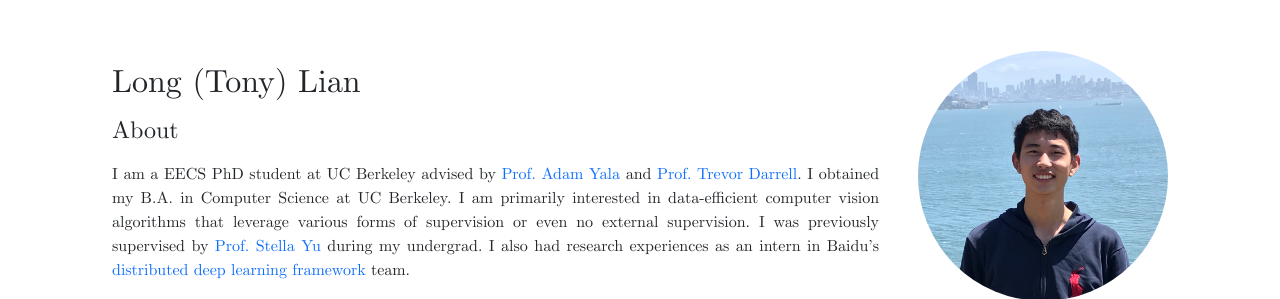
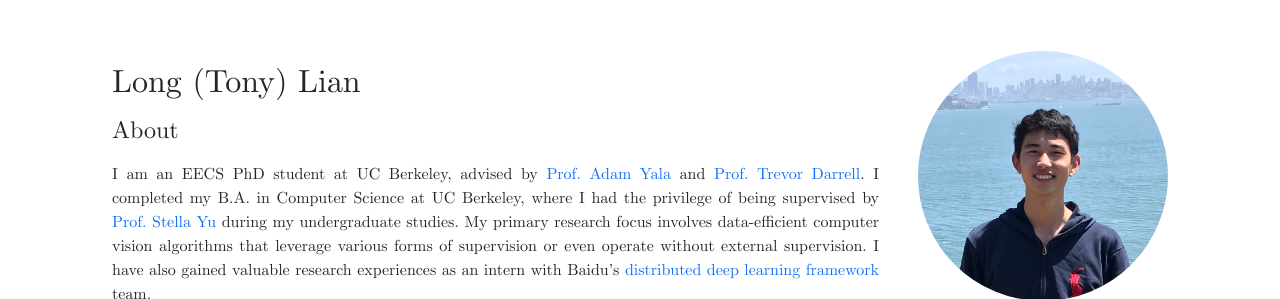
Before and after one commit to WANGaRuijie/WANGaRuijie.github.io, a Jekyll site: the page built from index.md, in a window 1280 px wide and 900 px high, cut to the strip 0-299 px from the top of the window. Built offline with Jekyll 4.4.1, drawn with Linux system fonts in a browser that asks for light colours.

Commit message:
Update bio

```diff
--- a/_includes/bio.md
+++ b/_includes/bio.md
@@ -1 +1 @@
-I am a EECS PhD student at UC Berkeley advised by [Prof. Adam Yala](https://www.adamyala.org/) and [Prof. Trevor Darrell](https://people.eecs.berkeley.edu/~trevor/). I obtained my B.A. in Computer Science at UC Berkeley. I am primarily interested in data-efficient computer vision algorithms that leverage various forms of supervision or even no external supervision. I was previously supervised by [Prof. Stella Yu](https://www1.icsi.berkeley.edu/~stellayu/) during my undergrad. I also had research experiences as an intern in Baidu's [distributed deep learning framework](https://github.com/paddlepaddle/paddle) team.
+I am an EECS PhD student at UC Berkeley, advised by [Prof. Adam Yala](https://www.adamyala.org/) and [Prof. Trevor Darrell](https://people.eecs.berkeley.edu/~trevor/). I completed my B.A. in Computer Science at UC Berkeley, where I had the privilege of being supervised by [Prof. Stella Yu](https://www1.icsi.berkeley.edu/~stellayu/) during my undergraduate studies. My primary research focus involves data-efficient computer vision algorithms that leverage various forms of supervision or even operate without external supervision. I have also gained valuable research experiences as an intern with Baidu's [distributed deep learning framework](https://github.com/paddlepaddle/paddle) team.
```
